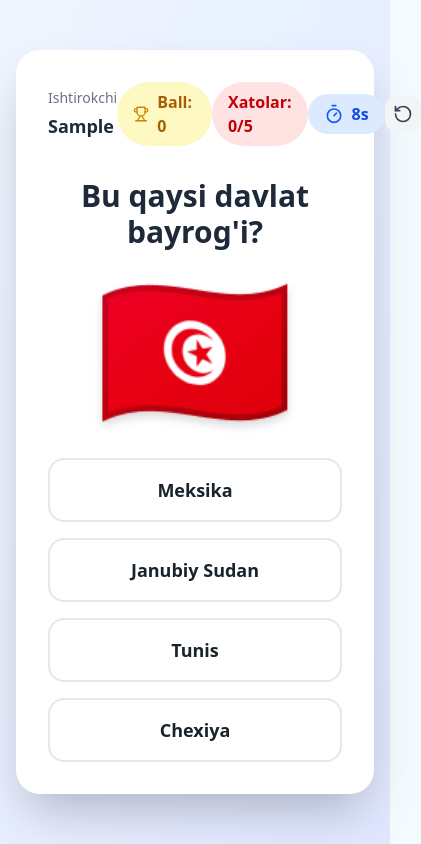
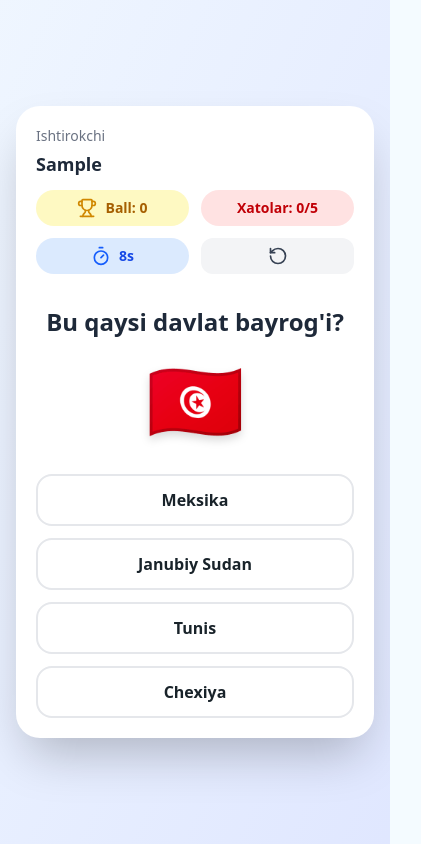
Before and after one commit to dilshodbek06/inter-talim-app, a Next.js app: page /resources/find-flag in a window 390 px wide. Both pictures are taken after typing "Sample" into the empty fields and a click on the button "O‘yinni boshlash". Shown: the whole page, 421 px wide, since content can reach past the window. Built offline with nearby package versions, Linux system fonts and the light colour scheme; no server answers; what tailwindcss-motion would draw is missing.

Commit message:
fix responsive design of find flag

```diff
--- a/app/(home)/resources/(games)/find-flag/page.tsx
+++ b/app/(home)/resources/(games)/find-flag/page.tsx
@@ -137,7 +137,7 @@ export default function Game({ playerName: initialPlayerName }: GameProps) {
   };
 
   return (
-    <div className="min-h-screen bg-linear-to-br from-blue-50 to-indigo-100 flex items-center justify-center p-4">
+    <div className="min-h-screen bg-linear-to-br from-blue-50 to-indigo-100 flex items-center justify-center px-4 py-6">
       {showConfetti && <Confetti buttonRect={buttonRect} />}
 
       <WinModal
@@ -147,57 +147,68 @@ export default function Game({ playerName: initialPlayerName }: GameProps) {
         message={playerName}
       />
 
-      <div className="max-w-2xl w-full bg-white rounded-3xl shadow-2xl p-8">
+      <div className="max-w-4xl w-full bg-white rounded-3xl shadow-2xl p-5 sm:p-8">
         {/* Header and UI */}
-        <div className="flex justify-between items-center mb-8">
+        <div className="flex flex-col gap-4 mb-8">
+          <div className="flex flex-col sm:flex-row sm:items-center sm:justify-between gap-3">
             <div>
               <p className="text-sm text-gray-500 mb-1">Ishtirokchi</p>
-            <p className="font-bold text-gray-800 text-lg">{playerName}</p>
+              <p className="font-bold text-gray-800 text-lg sm:text-xl">
+                {playerName}
+              </p>
             </div>
 
-          <div className="flex items-center gap-2 bg-yellow-100 px-4 py-2 rounded-full">
+            <div className="grid grid-cols-2 sm:grid-cols-4 gap-3 w-full sm:w-auto">
+              <div className="flex items-center justify-center gap-2 bg-yellow-100 px-3 sm:px-4 py-2 rounded-full">
                 <Trophy className="w-5 h-5 text-yellow-600" />
-            <span className="font-bold text-yellow-700">Ball: {score}</span>
+                <span className="font-bold text-yellow-700 text-sm sm:text-base">
+                  Ball: {score}
+                </span>
               </div>
 
-          <div className="flex items-center gap-2 bg-red-100 px-4 py-2 rounded-full">
-            <span className="font-bold text-red-700">
+              <div className="flex items-center justify-center gap-2 bg-red-100 px-3 sm:px-4 py-2 rounded-full">
+                <span className="font-bold text-red-700 text-sm sm:text-base">
                   Xatolar: {mistakes}/5
                 </span>
               </div>
 
-          <div className="flex items-center gap-2 bg-blue-100 px-4 py-2 rounded-full">
+              <div className="flex items-center justify-center gap-2 bg-blue-100 px-3 sm:px-4 py-2 rounded-full">
                 <Timer className="w-5 h-5 text-blue-600" />
-            <span className="font-bold text-blue-700">{timeLeft}s</span>
+                <span className="font-bold text-blue-700 text-sm sm:text-base">
+                  {timeLeft}s
+                </span>
               </div>
 
               <button
                 onClick={handleRestart}
-            className="bg-gray-100 hover:bg-gray-200 text-gray-700 p-2 rounded-lg transition-colors"
+                className="flex items-center justify-center gap-2 bg-gray-100 hover:bg-gray-200 text-gray-700 px-3 sm:px-4 py-2 rounded-lg transition-colors text-sm sm:text-base"
                 title="Restart game"
               >
                 <RotateCcw className="w-5 h-5" />
+                <span className="hidden sm:inline font-semibold">Qayta</span>
               </button>
             </div>
+          </div>
+        </div>
 
-        <h1 className="text-3xl font-bold text-center mb-8 text-gray-800">
+        <h1 className="text-2xl sm:text-3xl font-bold text-center mb-6 sm:mb-8 text-gray-800">
           Bu qaysi davlat bayrog&apos;i?
         </h1>
 
-        <div className="flex justify-center mb-12">
-          <div className="text-9xl drop-shadow-lg scale-125">
+        <div className="flex justify-center mb-10 sm:mb-12">
+          <div className="text-7xl sm:text-8xl md:text-9xl drop-shadow-lg scale-110 sm:scale-125">
             {question?.correctCountry.flag}
           </div>
         </div>
 
-        <div className="grid grid-cols-1 md:grid-cols-2 gap-4">
+        <div className="grid grid-cols-1 sm:grid-cols-2 gap-3 sm:gap-4">
           {question?.options.map((country) => (
             <button
               key={country.code}
               onClick={(e) => handleAnswer(country.name, e)}
               disabled={selectedAnswer !== null}
               className={`${getButtonStyle(country.name)}
-                py-4 px-6 rounded-xl font-semibold text-lg
+                py-3 sm:py-4 px-4 sm:px-6 rounded-xl font-semibold text-base sm:text-lg
                 transition-all duration-300 transform hover:scale-105
                 disabled:hover:scale-100 disabled:cursor-not-allowed`}
             >
```
Lines whose indentation alone changed are shown as unchanged.
